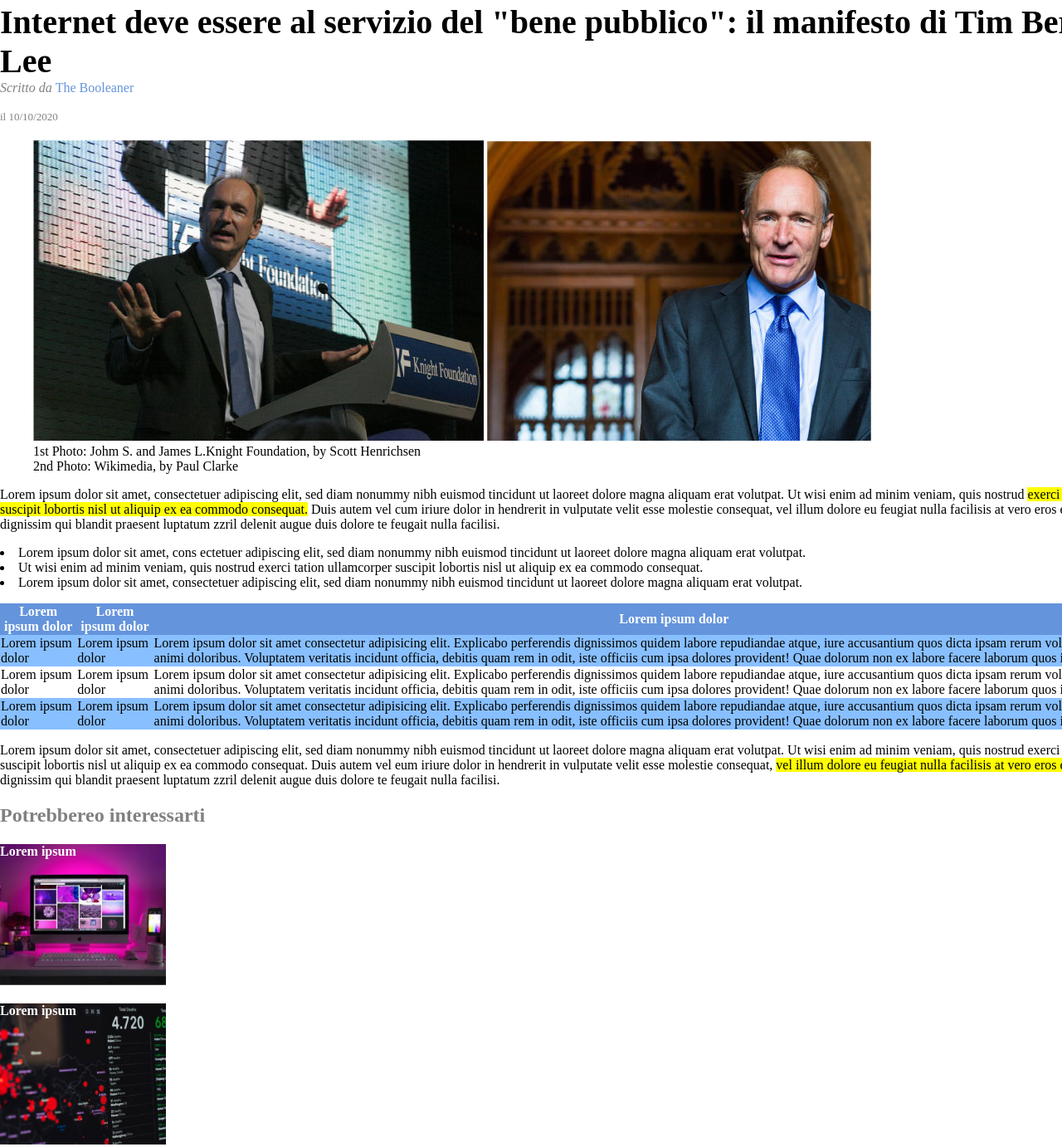
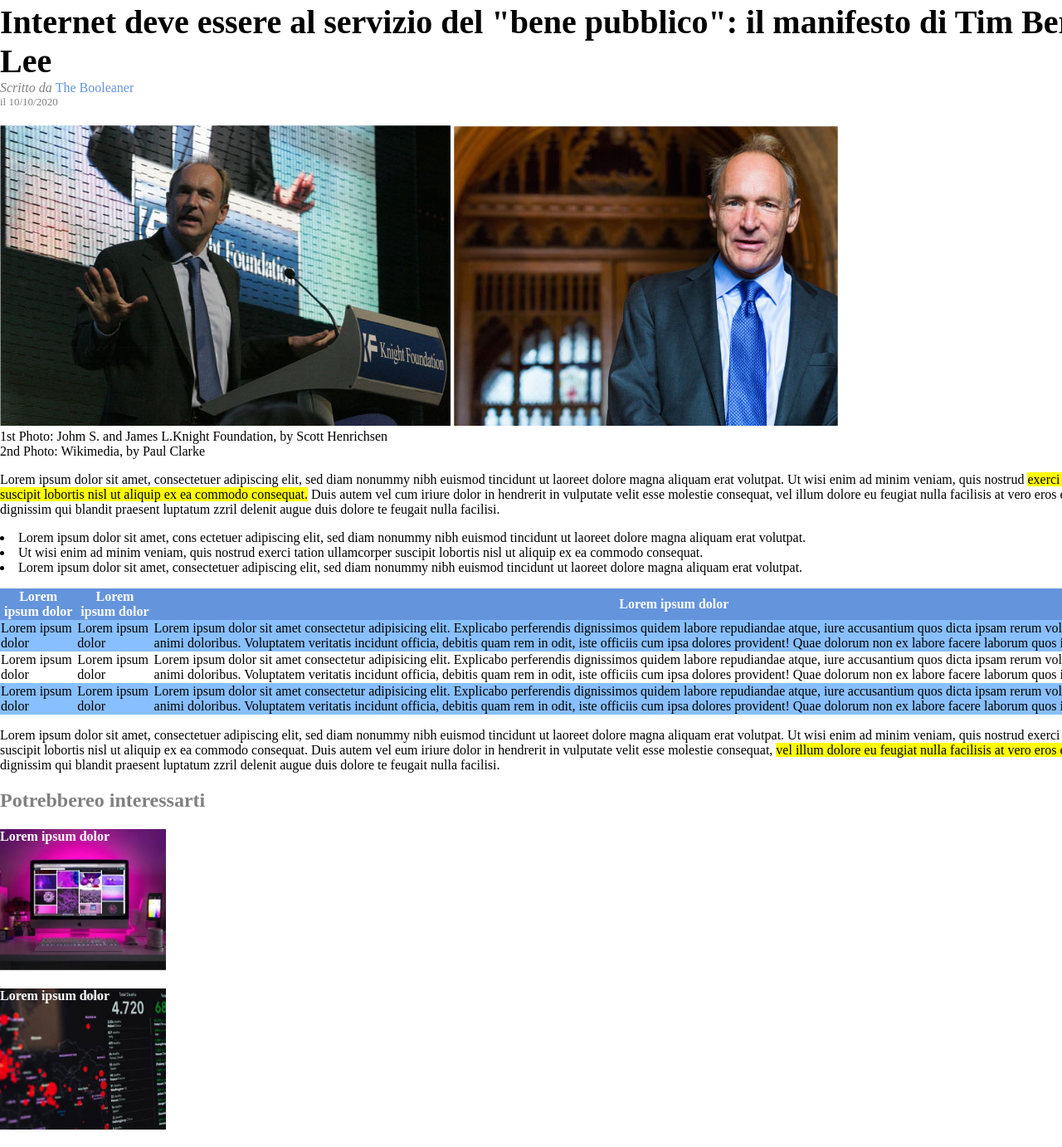
Before and after one commit to Yorbit/html-css-booleaner, a plain HTML site: page index.html in a window 1280 px wide. Shown: the part 210-1592 px from the top of the page at 83% size. Drawn offline with Linux system fonts and the light colour scheme.

Commit message:
add mark and margin

```diff
--- a/index.html
+++ b/index.html
@@ -17,11 +17,11 @@
   <!--Corpo principale-->
   <main>
     <article class="container">
-      <header id="article-main">
+      <div id="article-main">
         <h1>Internet deve essere al servizio del "bene pubblico": il manifesto di Tim Berners-Lee</h1>
         <address class="text-gray">Scritto da <a href="#">The Booleaner</a></address>
-        <p><id class="text-gray text-small">il 10/10/2020</p>
-      </header>
+          <div id class="text-gray text-small">il 10/10/2020</div>
+        </div>
       <figure>
         <img src="tim-1.jpg" alt="Tim1">
         <img src="tim-2.jpg" alt="Tim2">
@@ -76,10 +76,10 @@
       <aside>
         <h2 class="text-gray">Potrebbereo interessarti</h2>
         <div class="related" id="pc-image">
-          <h4 class="related-title">Lorem ipsum</h4>
+          <h4 class="related-title">Lorem ipsum dolor</h4>
         </div>
         <div class="related" id="graph-image">
-          <h4 class="related title">Lorem ipsum</h4>
+          <h4 class="related title">Lorem ipsum dolor</h4>
         </div>
       </aside>
     </article>
--- a/style.css
+++ b/style.css
@@ -1,4 +1,4 @@
-body{
+body, figure{
     margin: 0;
 }
 
@@ -70,6 +70,9 @@ ul{
     margin-bottom: 20px;
 }
 
+.releted-title{
+    margin: 10px;
+}
 table{
     border-collapse: collapse;
 }
```
